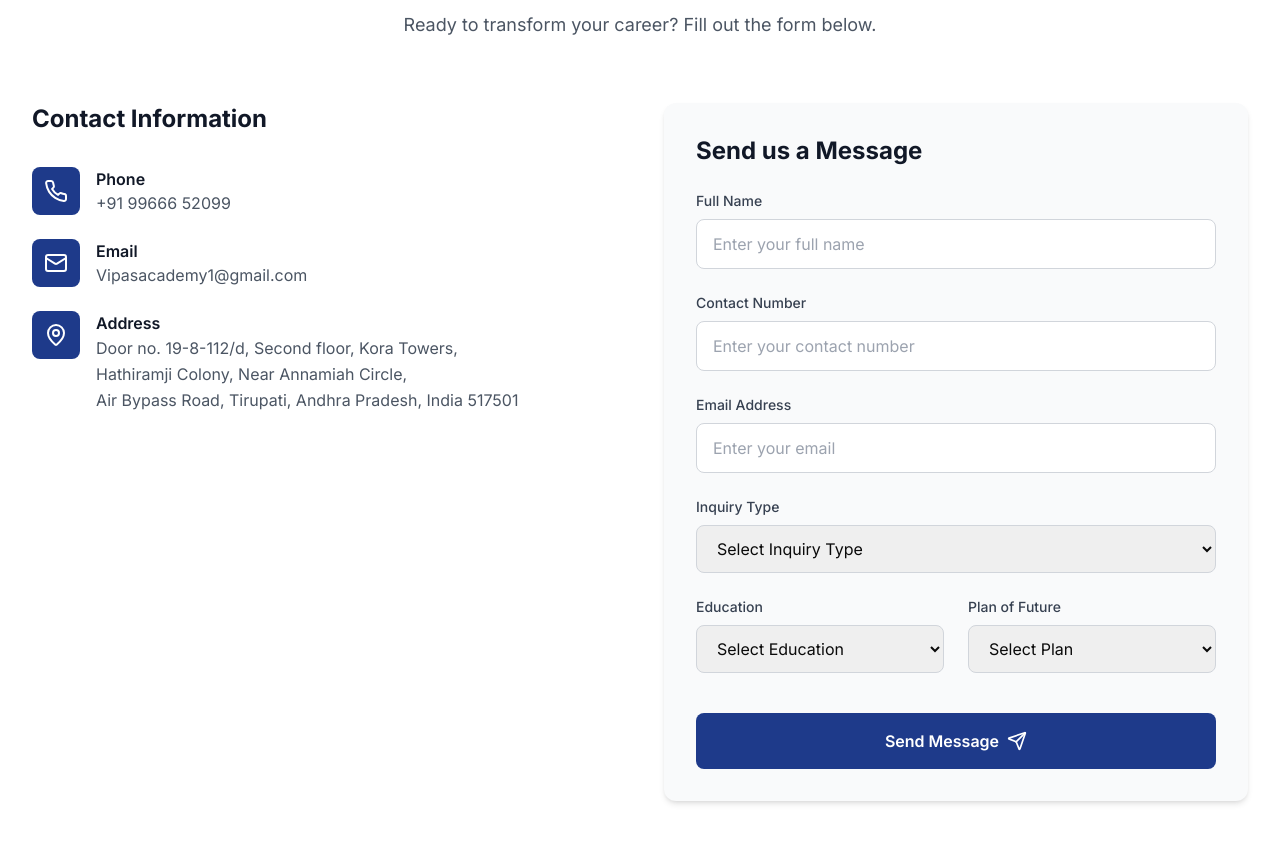
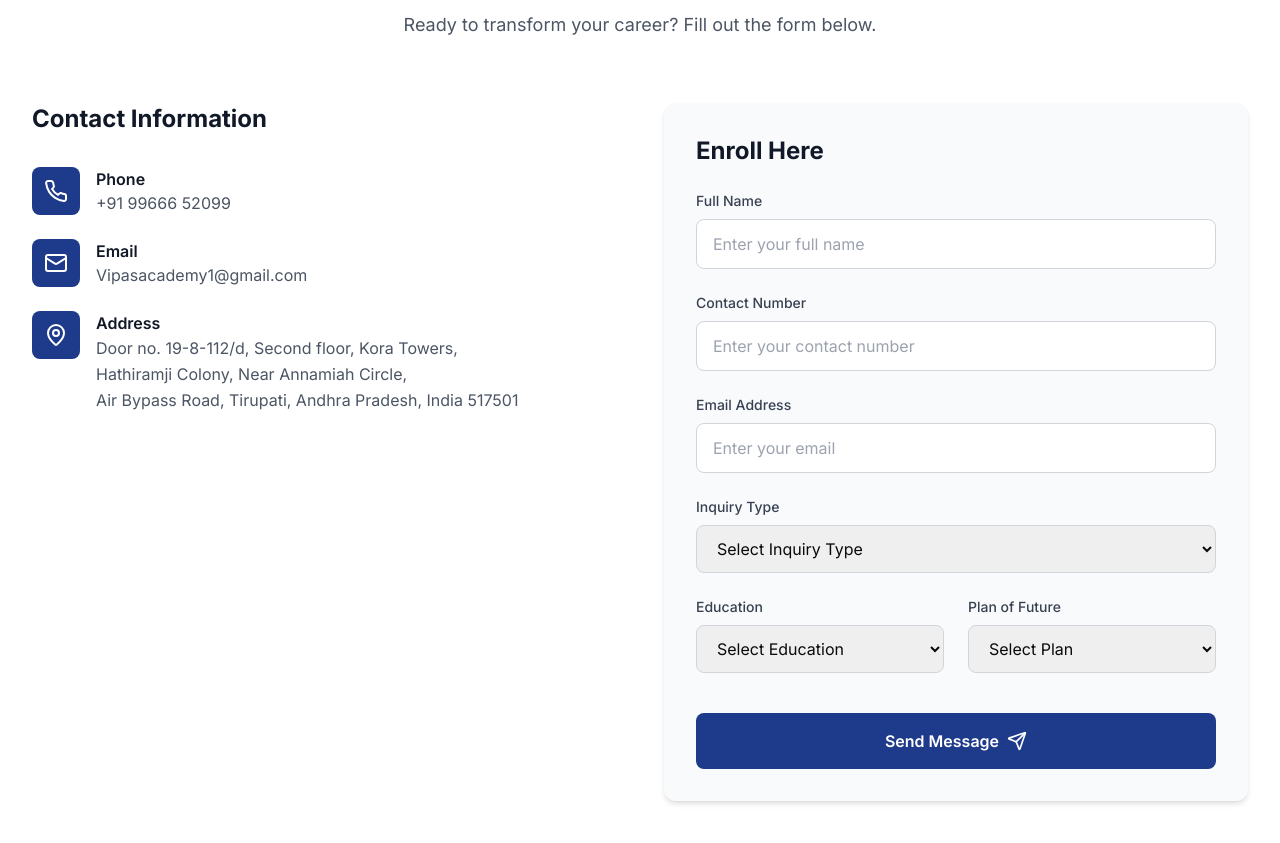
Before and after one commit to VipasTechnolgies/vipas-academy, a Next.js app: page / in a window 1280 px wide. Shown: the part 6620-7463 px from the top of the page. Built offline with nearby package versions, Linux system fonts and the light colour scheme.

Commit message:
refactor: update heading text from 'Send us a Message' to 'Enroll Here' in ContactPage

```diff
--- a/app/components/contact.tsx
+++ b/app/components/contact.tsx
@@ -158,7 +158,7 @@ export default function ContactPage() {
               className="bg-gray-50 p-8 rounded-xl shadow-md"
             >
               <h3 className="text-2xl font-bold text-gray-900 mb-6">
-                Send us a Message
+                Enroll Here
               </h3>
 
               {/* Name */}
--- a/app/contact/page.tsx
+++ b/app/contact/page.tsx
@@ -182,7 +182,7 @@ export default function ContactPage() {
               className="bg-gray-50 p-8 rounded-xl shadow-md"
             >
               <h3 className="text-2xl font-bold text-gray-900 mb-6">
-                Send us a Message
+                Enroll Here
               </h3>
 
               {/* Name */}
```
